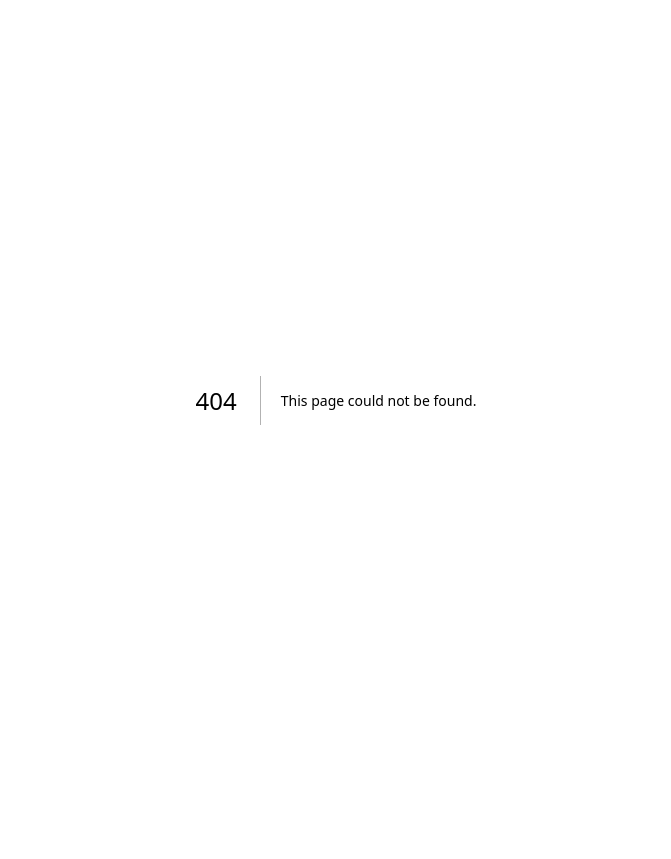
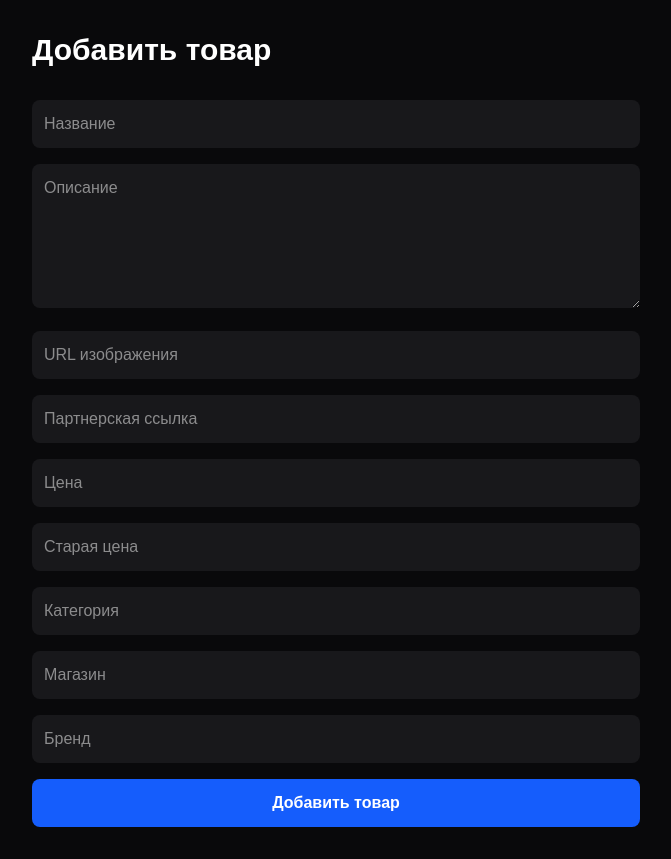
Before and after one commit to orunbasar/dealhub, a Next.js app: page /admin in a window 1280 px wide. Before the commit this address had no page. Shown: the whole page, without its empty margins (304-975 px from the left). Before the commit the page ends 800 px from the top, so only its background shows below. Built offline with nearby package versions, Linux system fonts and the light colour scheme.

Commit message:
Add admin panel for products

```diff
--- /dev/null
+++ b/app/admin/page.tsx
@@ -0,0 +1,174 @@
+"use client";
+
+import { useState } from "react";
+
+export default function AdminPage() {
+  const [form, setForm] = useState({
+    title: "",
+    description: "",
+    image: "",
+    deeplink: "",
+    price: "",
+    old_price: "",
+    category: "",
+    store: "",
+    brand: "",
+  });
+
+  const [loading, setLoading] = useState(false);
+  const [message, setMessage] = useState("");
+
+  async function handleSubmit(e: React.FormEvent) {
+    e.preventDefault();
+
+    setLoading(true);
+    setMessage("");
+
+    const res = await fetch("/api/products", {
+      method: "POST",
+      headers: {
+        "Content-Type": "application/json",
+      },
+      body: JSON.stringify(form),
+    });
+
+    const data = await res.json();
+
+    if (res.ok) {
+      setMessage("✅ Товар успешно добавлен");
+
+      setForm({
+        title: "",
+        description: "",
+        image: "",
+        deeplink: "",
+        price: "",
+        old_price: "",
+        category: "",
+        store: "",
+        brand: "",
+      });
+    } else {
+      setMessage(`❌ ${data.error}`);
+    }
+
+    setLoading(false);
+  }
+
+  function updateField(name: string, value: string) {
+    setForm((prev) => ({
+      ...prev,
+      [name]: value,
+    }));
+  }
+
+  return (
+    <main className="min-h-screen bg-zinc-950 text-white">
+      <div className="mx-auto max-w-2xl p-8">
+        <h1 className="mb-8 text-3xl font-bold">
+          Добавить товар
+        </h1>
+
+        <form
+          onSubmit={handleSubmit}
+          className="space-y-4"
+        >
+          <input
+            className="w-full rounded-lg bg-zinc-900 p-3"
+            placeholder="Название"
+            value={form.title}
+            onChange={(e) =>
+              updateField("title", e.target.value)
+            }
+          />
+
+          <textarea
+            className="w-full rounded-lg bg-zinc-900 p-3"
+            placeholder="Описание"
+            rows={5}
+            value={form.description}
+            onChange={(e) =>
+              updateField("description", e.target.value)
+            }
+          />
+
+          <input
+            className="w-full rounded-lg bg-zinc-900 p-3"
+            placeholder="URL изображения"
+            value={form.image}
+            onChange={(e) =>
+              updateField("image", e.target.value)
+            }
+          />
+
+          <input
+            className="w-full rounded-lg bg-zinc-900 p-3"
+            placeholder="Партнерская ссылка"
+            value={form.deeplink}
+            onChange={(e) =>
+              updateField("deeplink", e.target.value)
+            }
+          />
+
+          <input
+            className="w-full rounded-lg bg-zinc-900 p-3"
+            placeholder="Цена"
+            value={form.price}
+            onChange={(e) =>
+              updateField("price", e.target.value)
+            }
+          />
+
+          <input
+            className="w-full rounded-lg bg-zinc-900 p-3"
+            placeholder="Старая цена"
+            value={form.old_price}
+            onChange={(e) =>
+              updateField("old_price", e.target.value)
+            }
+          />
+
+          <input
+            className="w-full rounded-lg bg-zinc-900 p-3"
+            placeholder="Категория"
+            value={form.category}
+            onChange={(e) =>
+              updateField("category", e.target.value)
+            }
+          />
+
+          <input
+            className="w-full rounded-lg bg-zinc-900 p-3"
+            placeholder="Магазин"
+            value={form.store}
+            onChange={(e) =>
+              updateField("store", e.target.value)
+            }
+          />
+
+          <input
+            className="w-full rounded-lg bg-zinc-900 p-3"
+            placeholder="Бренд"
+            value={form.brand}
+            onChange={(e) =>
+              updateField("brand", e.target.value)
+            }
+          />
+
+          <button
+            disabled={loading}
+            className="w-full rounded-lg bg-blue-600 py-3 font-bold hover:bg-blue-500 disabled:opacity-50"
+          >
+            {loading ? "Добавление..." : "Добавить товар"}
+          </button>
+        </form>
+
+        {message && (
+          <p className="mt-6 text-lg">
+            {message}
+          </p>
+        )}
+      </div>
+    </main>
+  );
+}
--- /dev/null
+++ b/app/api/products/route.ts
@@ -0,0 +1,53 @@
+import { NextResponse } from "next/server";
+import { supabaseAdmin } from "@/lib/supabaseAdmin";
+
+export async function POST(req: Request) {
+  try {
+    const body = await req.json();
+
+    const {
+      title,
+      description,
+      image,
+      deeplink,
+      price,
+      old_price,
+      category,
+      store,
+      brand,
+    } = body;
+
+    const { error } = await supabaseAdmin
+      .from("products")
+      .insert([
+        {
+          title,
+          description,
+          image,
+          deeplink,
+          price: Number(price),
+          old_price: Number(old_price),
+          category,
+          store,
+          brand,
+          in_stock: true,
+        },
+      ]);
+
+    if (error) {
+      return NextResponse.json(
+        { error: error.message },
+        { status: 500 }
+      );
+    }
+
+    return NextResponse.json({
+      success: true,
+    });
+  } catch {
+    return NextResponse.json(
+      { error: "Server error" },
+      { status: 500 }
+    );
+  }
+}
--- a/components/AppClient.tsx
+++ b/components/AppClient.tsx
@@ -9,7 +9,7 @@ type Props = {
 };
 
 export default function AppClient({ products }: Props) {
-  const [search, setSearch] = useState("Samsung");
+  const [search, setSearch] = useState("");
 
   const filteredProducts = useMemo(() => {
     return products.filter((product) => {
@@ -32,20 +32,40 @@ export default function AppClient({ products }: Props) {
 
       <main className="min-h-screen bg-zinc-950 text-white">
         <div className="mx-auto max-w-7xl p-8">
-          <div className="grid gap-6 sm:grid-cols-2 lg:grid-cols-3 xl:grid-cols-4">
+
+          {filteredProducts.length === 0 ? (
+            <p className="text-center text-zinc-400 text-lg">
+              Ничего не найдено.
+            </p>
+          ) : (
+            <div className="grid gap-8 sm:grid-cols-2 lg:grid-cols-3 xl:grid-cols-4">
               {filteredProducts.map((product) => (
                 <div
                   key={product.id}
-                className="overflow-hidden rounded-xl border border-zinc-800 bg-zinc-900 shadow-lg transition hover:scale-[1.02]"
+                  className="group overflow-hidden rounded-2xl border border-zinc-800 bg-zinc-900 transition duration-300 hover:-translate-y-1 hover:border-zinc-700 hover:shadow-2xl"
                 >
+                  <div className="relative overflow-hidden">
                     <img
                       src={product.image}
                       alt={product.title}
-                  className="h-56 w-full object-cover"
+                      className="h-60 w-full object-cover transition duration-300 group-hover:scale-105"
                     />
 
-                <div className="p-4">
-                  <h2 className="line-clamp-2 text-lg font-bold">
+                    {product.old_price > product.price && (
+                      <span className="absolute left-3 top-3 rounded-lg bg-red-600 px-3 py-1 text-sm font-bold text-white">
+                        -
+                        {Math.round(
+                          ((product.old_price - product.price) /
+                            product.old_price) *
+                            100
+                        )}
+                        %
+                      </span>
+                    )}
+                  </div>
+
+                  <div className="p-5">
+                    <h2 className="line-clamp-2 text-lg font-bold text-white">
                       {product.title}
                     </h2>
 
@@ -53,39 +73,41 @@ export default function AppClient({ products }: Props) {
                       {product.description}
                     </p>
 
-                  <div className="mt-4 flex items-center gap-3">
-                    <span className="text-2xl font-bold text-green-400">
+                    <div className="mt-4 flex items-end gap-3">
+                      <span className="text-3xl font-extrabold text-green-400">
                         ${product.price}
                       </span>
 
-                    <span className="text-zinc-500 line-through">
+                      {product.old_price > product.price && (
+                        <span className="pb-1 text-zinc-500 line-through">
                           ${product.old_price}
                         </span>
+                      )}
                     </div>
 
-                  <div className="mt-3 flex items-center justify-between text-sm text-zinc-400">
-                    <span>{product.store}</span>
-                    <span>{product.category}</span>
+                    <div className="mt-4 flex flex-wrap gap-2">
+                      <span className="rounded-full bg-zinc-800 px-3 py-1 text-xs text-zinc-300">
+                        {product.store}
+                      </span>
+
+                      <span className="rounded-full bg-zinc-800 px-3 py-1 text-xs text-zinc-300">
+                        {product.category}
+                      </span>
                     </div>
 
                     <a
                       href={product.deeplink}
                       target="_blank"
                       rel="noopener noreferrer"
-                    className="mt-5 block rounded-lg bg-blue-600 py-3 text-center font-medium text-white transition hover:bg-blue-500"
+                      className="mt-5 block rounded-xl bg-blue-600 py-3 text-center font-semibold text-white transition hover:bg-blue-500"
                     >
                       Купить →
                     </a>
                   </div>
                 </div>
               ))}
-
-            {filteredProducts.length === 0 && (
-              <p className="text-zinc-400">
-                Ничего не найдено.
-              </p>
+            </div>
           )}
-          </div>
         </div>
       </main>
     </>
--- /dev/null
+++ b/lib/supabaseAdmin.ts
@@ -0,0 +1,6 @@
+import { createClient } from "@supabase/supabase-js";
+
+const url = process.env.NEXT_PUBLIC_SUPABASE_URL!;
+const serviceKey = process.env.SUPABASE_SERVICE_ROLE_KEY!;
+
+export const supabaseAdmin = createClient(url, serviceKey);
```
Lines whose indentation alone changed are shown as unchanged.
